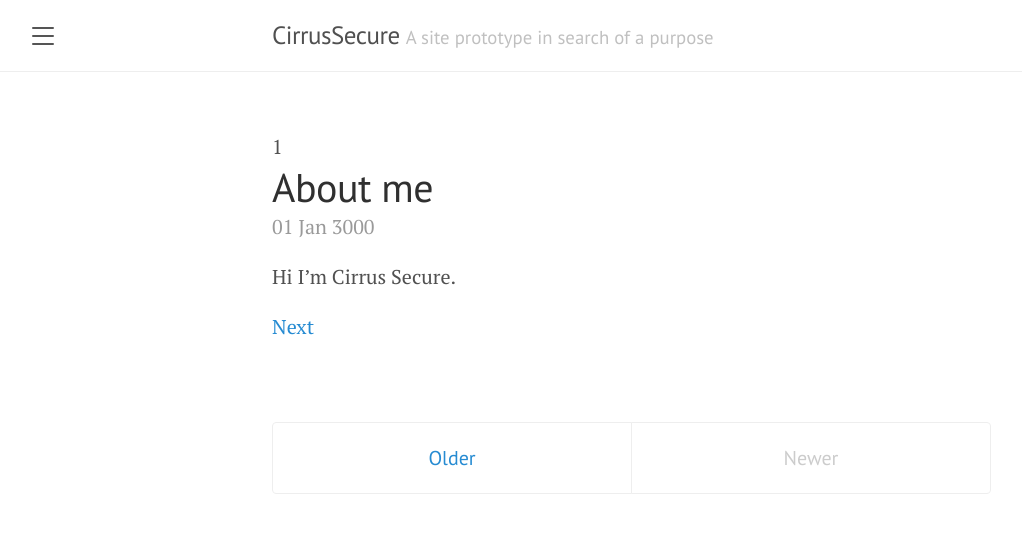
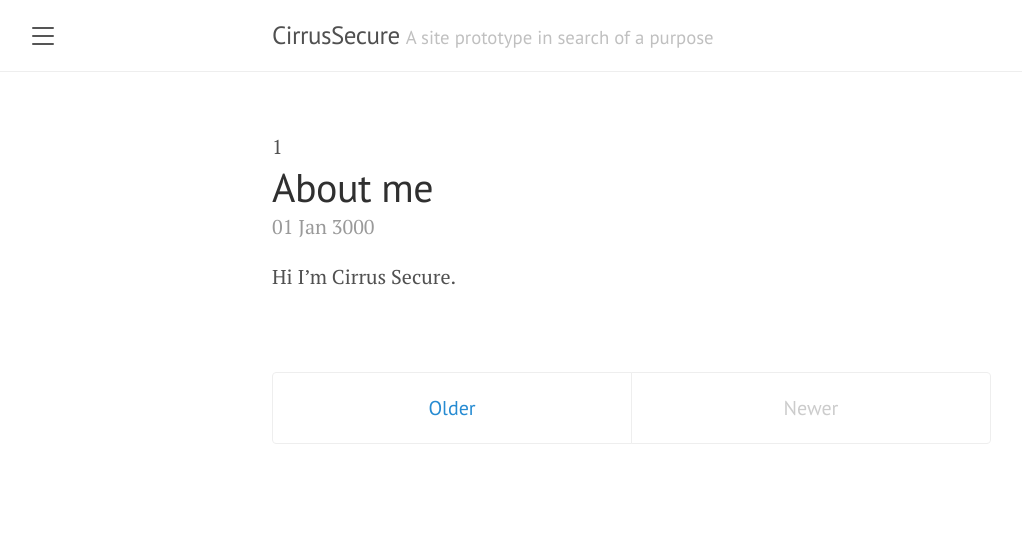
Before and after one commit to cirrussecure/lanyon-archive, a Jekyll site: the page built from index.html, in a window 1280 px wide. Shown: the top 533 px of the page, without its empty margins (8-1030 px from the left). Built offline with Jekyll 4.4.1, drawn with Linux system fonts in a browser that asks for light colours; the list of posts is cut into pages by our own code.

Commit message:
Update index.html

```diff
--- a/index.html
+++ b/index.html
@@ -21,8 +21,9 @@ title: Home
 
     {% if paginator.page == 1 %}
       {{ post.content }}
-      <a href="{{ site.url }}">Next</a>
+      {{ site.related_posts }}
       {% comment %}
+        <a href="{{ site.url }}">Next</a>
         {% post.url | absolute_url | link_to %}
       {% endcomment %}
     {% break %}
```
